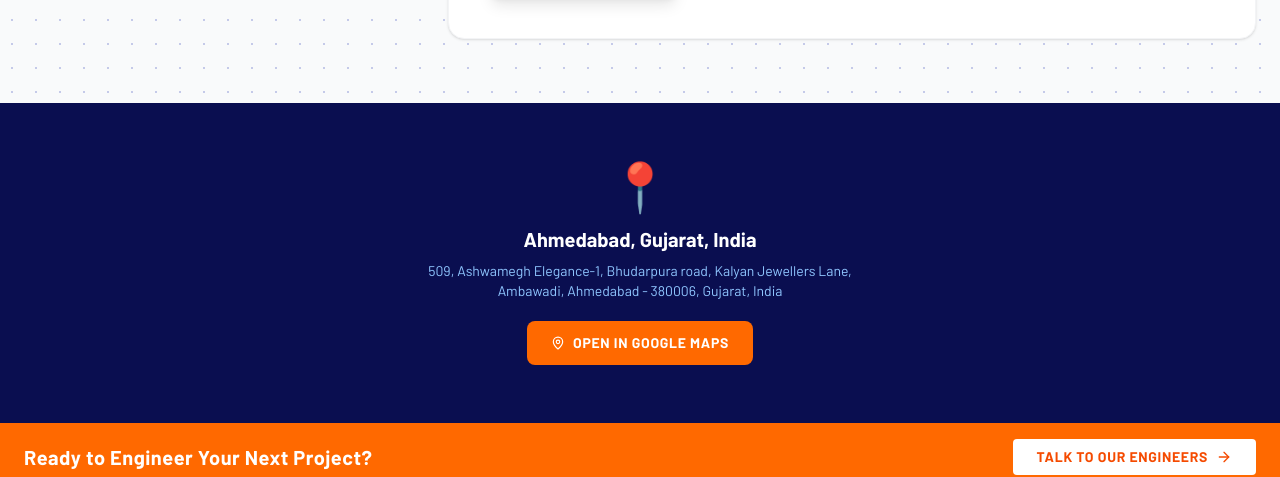
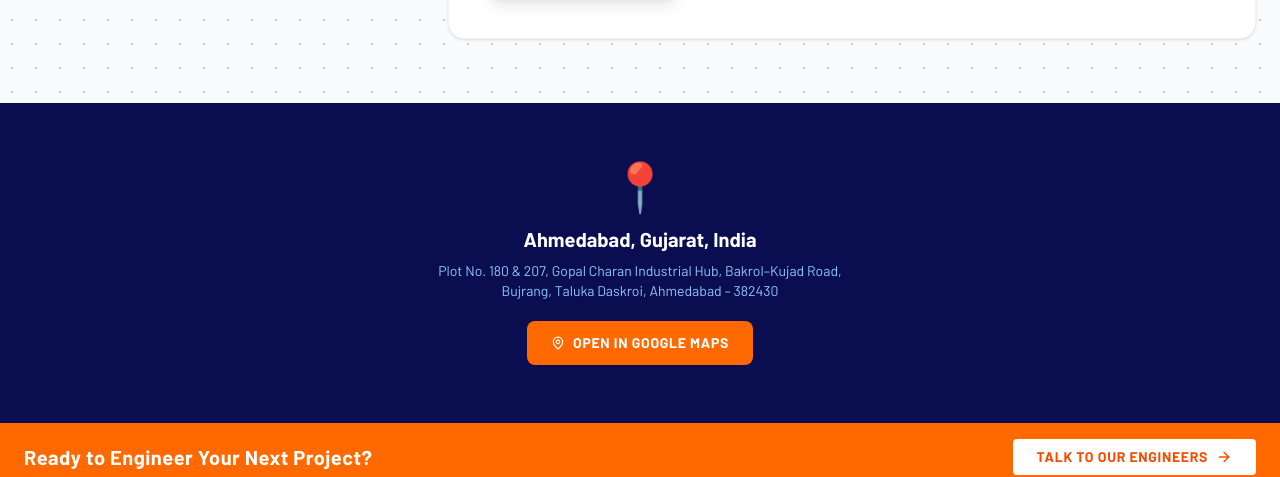
Before and after one commit to TirthDoshi2184/Systems_and_solutions, a React (Vite) app: page /contact in a window 1280 px wide. Shown: the part 1194-1671 px from the top of the page. Built offline with nearby package versions, Linux system fonts and the light colour scheme; a web font is replaced by a local one.

Commit message:
company detail change

```diff
--- a/src/Pages/ContactPage.jsx
+++ b/src/Pages/ContactPage.jsx
@@ -251,6 +251,21 @@ export default function Contact() {
             <MapPin size={14} /> Open in Google Maps
           </a>
         </div>
+        <div className="absolute inset-0 flex flex-col items-center justify-center bg-navy-900 text-center px-6" style={{ backgroundColor: '#0a0e50' }}>
+          <div className="text-5xl mb-4">📍</div>
+          <p className="text-white font-display font-bold text-xl mb-2">Ahmedabad, Gujarat, India</p>
+          <p className="text-blue-300 text-sm max-w-md">
+            {companyInfo.Works}
+          </p>
+          <a
+            href={`https://maps.app.goo.gl/wNmEgV1gLn1nkjTP6`}
+            target="_blank"
+            rel="noopener noreferrer"
+            className="mt-5 inline-flex items-center gap-2 bg-orange-500 hover:bg-orange-400 text-white font-bold px-6 py-3 rounded-lg transition-colors text-sm uppercase tracking-wider"
+          >
+            <MapPin size={14} /> Open in Google Maps
+          </a>
+        </div>
       </section>
     </div>
   )
```
